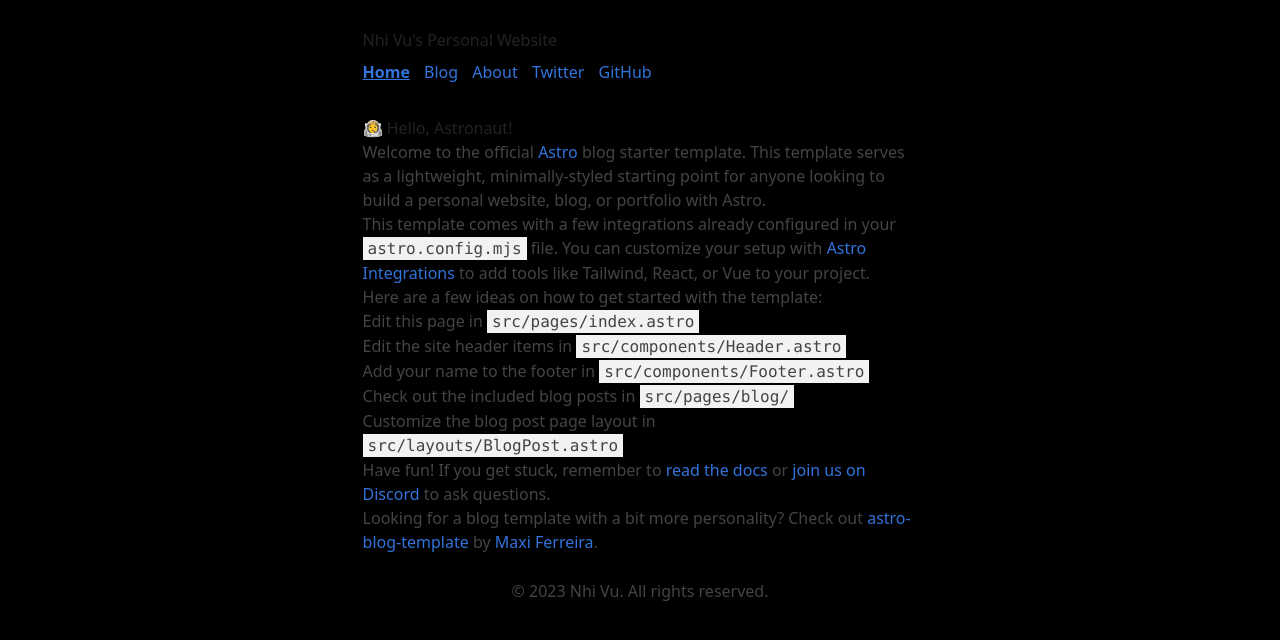
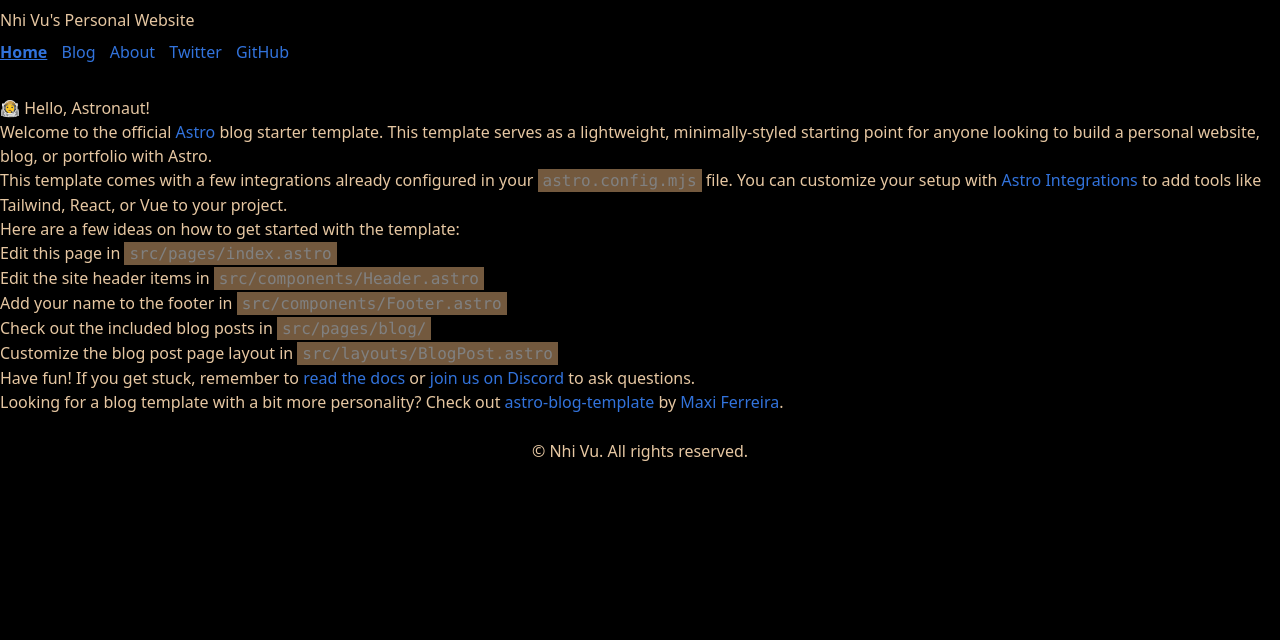
Before and after one commit to Tuilanhi/Portfolio2.0, an Astro site: page / in a window 1280 px wide. Built offline with nearby package versions, Linux system fonts and the light colour scheme; Astro itself is replaced by a stand-in of ours.

```diff
--- a/src/components/Footer.astro
+++ b/src/components/Footer.astro
@@ -1,10 +1,9 @@
 ---
 import { NAME } from '../consts';
-const today = new Date();
 ---
 
 <footer>
-	&copy; {today.getFullYear()} {NAME}. All rights reserved.
+	&copy; {NAME}. All rights reserved.
 </footer>
 <style>
 	footer {
--- a/src/styles/global.css
+++ b/src/styles/global.css
@@ -35,6 +35,7 @@
   --font-body: "Public Sans", var(--font-system);
   --font-brand: Rubik, var(--font-system);
 }
+
 html,
 body {
   height: 100%;
@@ -42,19 +43,12 @@
 }
 
 body {
-  font-family: ui-sans-serif, system-ui, -apple-system, BlinkMacSystemFont,
-    "Segoe UI", Roboto, "Helvetica Neue", Arial, "Noto Sans", sans-serif,
-    "Apple Color Emoji", "Segoe UI Emoji", "Segoe UI Symbol", "Noto Color Emoji";
-  margin: auto;
-  padding: 20px;
-  max-width: 65ch;
-  text-align: left;
   background-color: var(--black);
-  word-wrap: break-word;
-  overflow-wrap: break-word;
+  font-family: var(--font-body);
   line-height: 1.5;
-  color: #444;
+  color: var(--accent-light);
 }
+
 h1,
 h2,
 h3,
@@ -62,9 +56,11 @@
 h5,
 h6,
 strong,
-b {
-  color: #222;
+b,
+p {
+  color: var(--accent-light);
 }
+
 a {
   color: #3273dc;
 }
@@ -90,7 +86,9 @@
 }
 code {
   padding: 2px 5px;
-  background-color: #f2f2f2;
+  background-color: var(--accent-dark);
+  opacity: 0.5;
+  color: var(--white);
 }
 pre {
   padding: 1rem;
```
